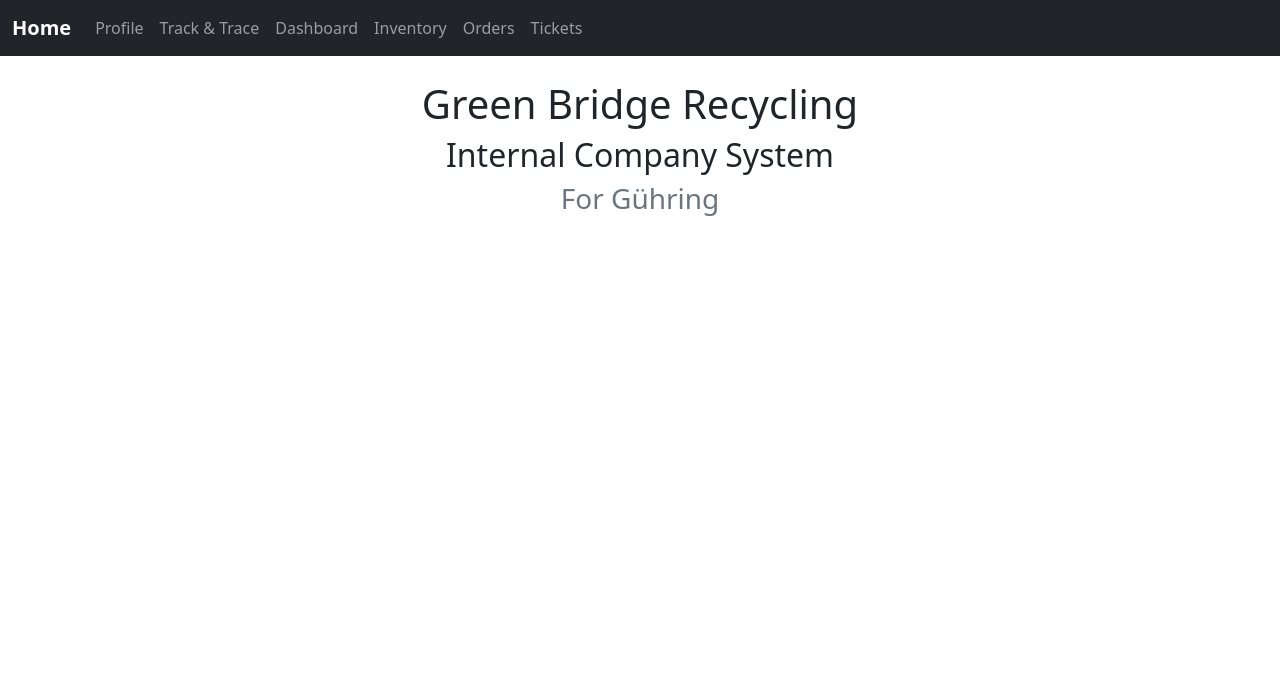
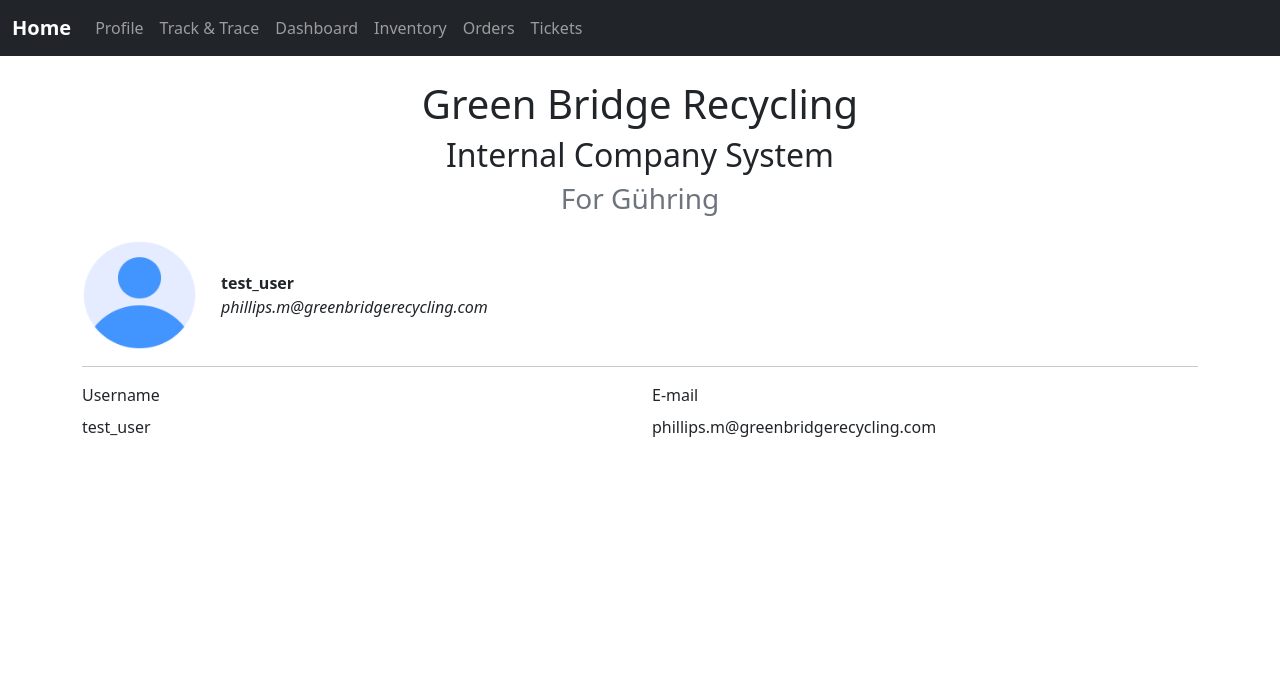
Before and after one commit to biggerpipicek/green_bridge_recycling_v2, a PHP site: page /pages/public/profile.php in a window 1280 px wide. Shown: the top 695 px of the page. Run offline with PHP 8.4, Linux system fonts and the light colour scheme.

Commit message:
profile template start

```diff
--- a/build/header.php
+++ b/build/header.php
@@ -9,7 +9,7 @@
     <link href="https://cdn.jsdelivr.net/npm/bootstrap@5.3.3/dist/css/bootstrap.min.css" rel="stylesheet">
     <script src="https://cdn.jsdelivr.net/npm/@popperjs/core@2.11.8/dist/umd/popper.min.js" integrity="sha384-I7E8VVD/ismYTF4hNIPjVp/Zjvgyol6VFvRkX/vR+Vc4jQkC+hVqc2pM8ODewa9r" crossorigin="anonymous"></script>
     <script src="https://cdn.jsdelivr.net/npm/bootstrap@5.3.8/dist/js/bootstrap.min.js" integrity="sha384-G/EV+4j2dNv+tEPo3++6LCgdCROaejBqfUeNjuKAiuXbjrxilcCdDz6ZAVfHWe1Y" crossorigin="anonymous"></script>
-    <title><?php $page_title; ?></title>
+    <title><?php echo $page_title; ?></title>
 </head>
 <body>
     <nav class="navbar navbar-expand-lg bg-dark navbar-dark">
--- a/pages/public/profile.php
+++ b/pages/public/profile.php
@@ -6,6 +6,31 @@
     include "../../build/header.php";
     ?>
 
+    <div class="container-fluid">
+        <div class="container-md">
+            <div class="row">
+                <div class="col d-flex align-items-center">
+                    <img src="../../imgs/user.png" alt="Profile picture" style="width: 115px; height: 110px;">
+                    <div class="together ms-4">
+                        <b>test_user</b><br>
+                        <i>phillips.m@greenbridgerecycling.com</i>
+                    </div>
+                </div>
+            </div>
+            <hr>
+            <div class="row">
+                <div class="col">
+                    <label for="username" class="form-label">Username</label>
+                    <p>test_user</p>
+                </div>
+                <div class="col">
+                    <label for="email" class="form-label">E-mail</label>
+                    <p>phillips.m@greenbridgerecycling.com</p>
+                </div>
+            </div>
+        </div>
+    </div>
+
     <?php
         include "../../build/footer.php";
     ?>
```
